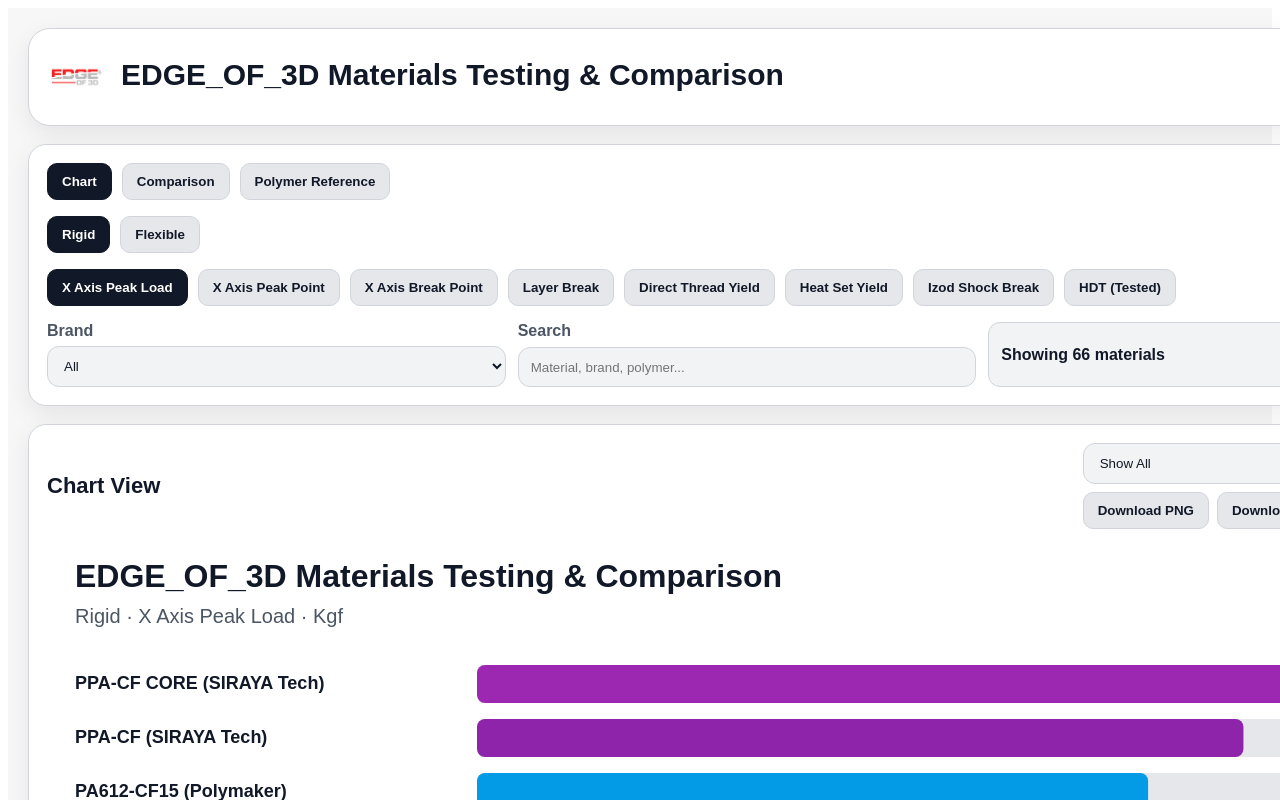
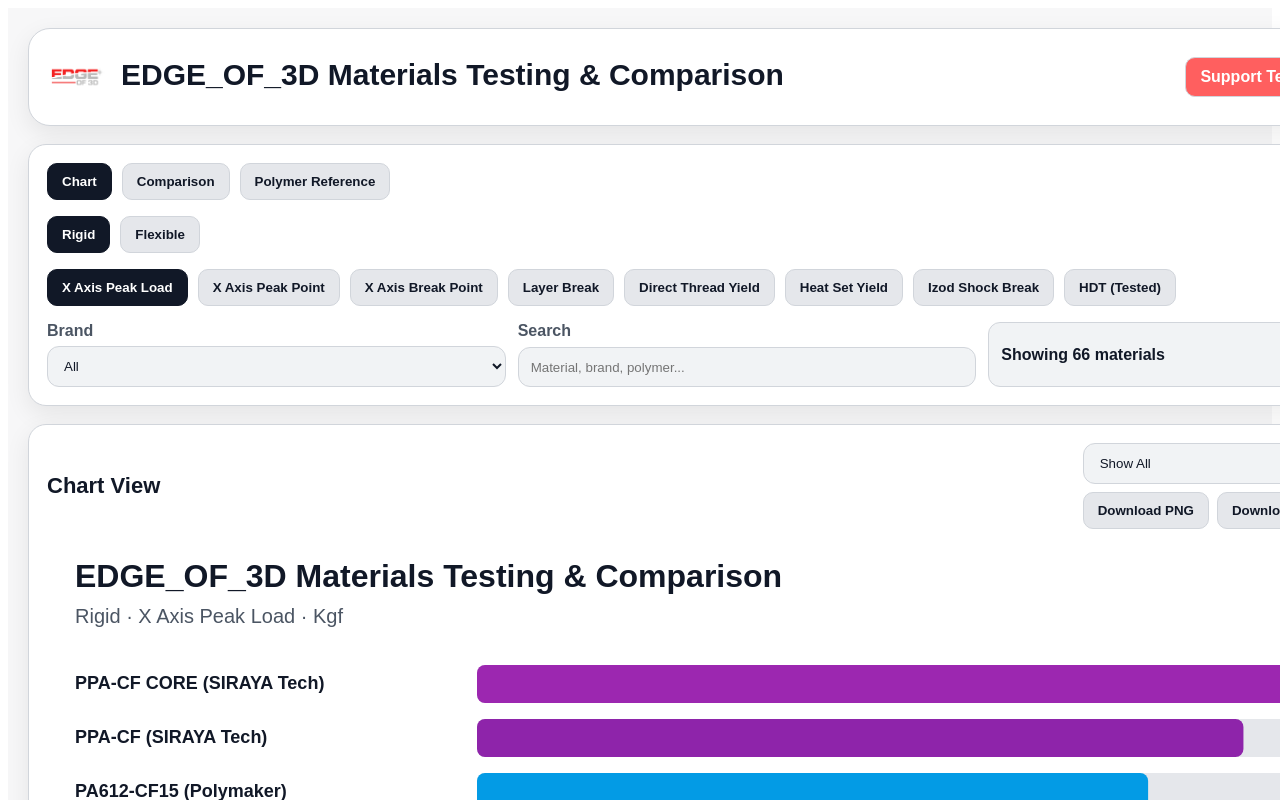
Before and after one commit to Catalinaflyer/eo3d-materials-testing, a React (Create React App) app: page / in a window 1280 px wide. Shown: the top 800 px of the page. Built offline with nearby package versions, Linux system fonts and the light colour scheme.

Commit message:
Add Ko-fi support button to header

```diff
--- a/src/MaterialsTestingComparison.js
+++ b/src/MaterialsTestingComparison.js
@@ -695,9 +695,30 @@ export default function App() {
               </div>
             </div>
 
-            <AppButton theme={theme} onClick={toggleDarkMode}>
-              {isDarkMode ? "Light Mode" : "Dark Mode"}
-            </AppButton>
+<div style={{ display: "flex", gap: 10, alignItems: "center", flexWrap: "wrap" }}>
+  <a
+    href="https://ko-fi.com/edgeof3d"
+    target="_blank"
+    rel="noopener noreferrer"
+    style={{
+      padding: "10px 14px",
+      borderRadius: 10,
+      border: `1px solid ${theme.border}`,
+      background: "#ff5f5f",
+      color: "#ffffff",
+      cursor: "pointer",
+      fontWeight: 700,
+      textDecoration: "none",
+      whiteSpace: "nowrap",
+    }}
+  >
+    Support Testing
+  </a>
+
+  <AppButton theme={theme} onClick={toggleDarkMode}>
+    {isDarkMode ? "Light Mode" : "Dark Mode"}
+  </AppButton>
+</div>
           </div>
         </div>
 
```
